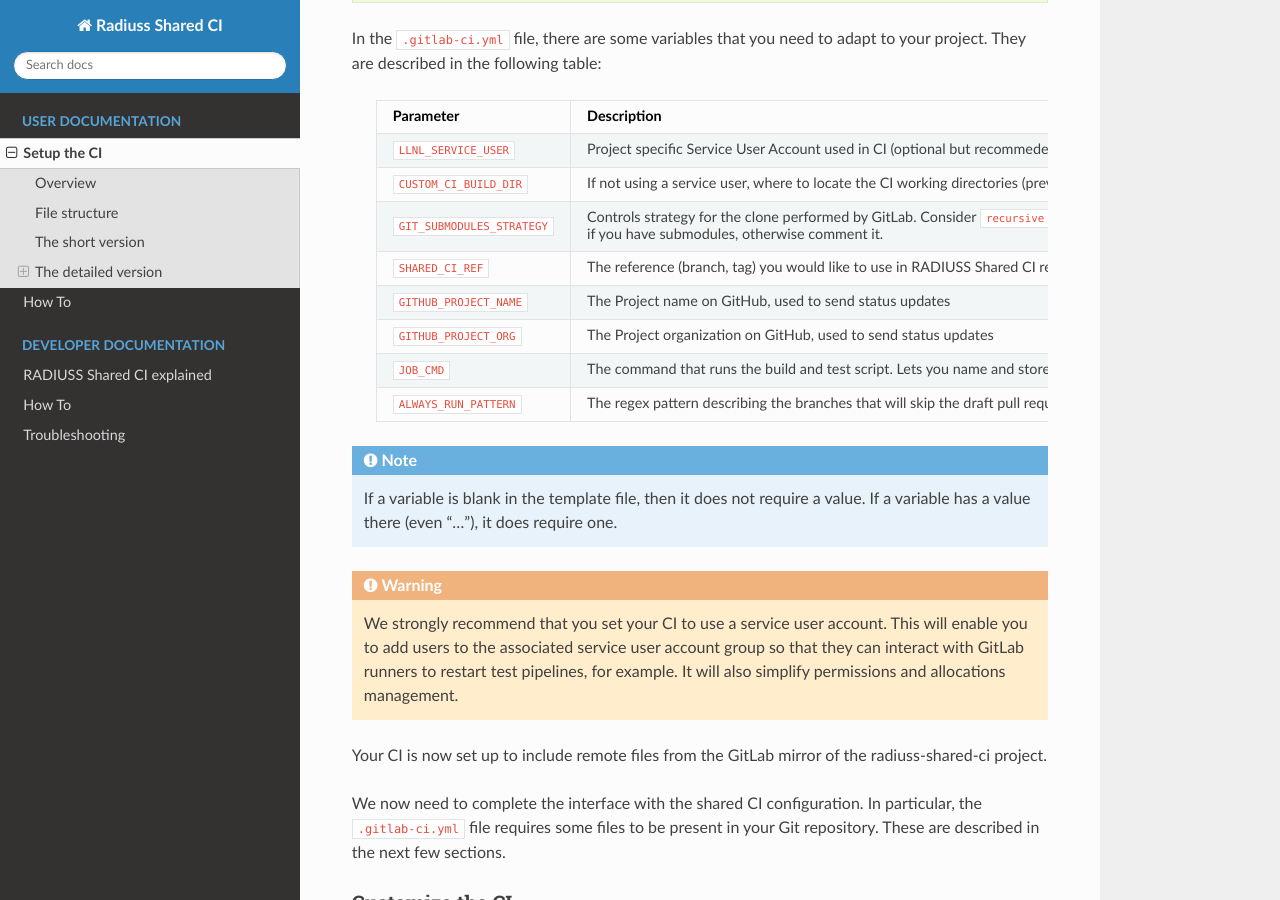
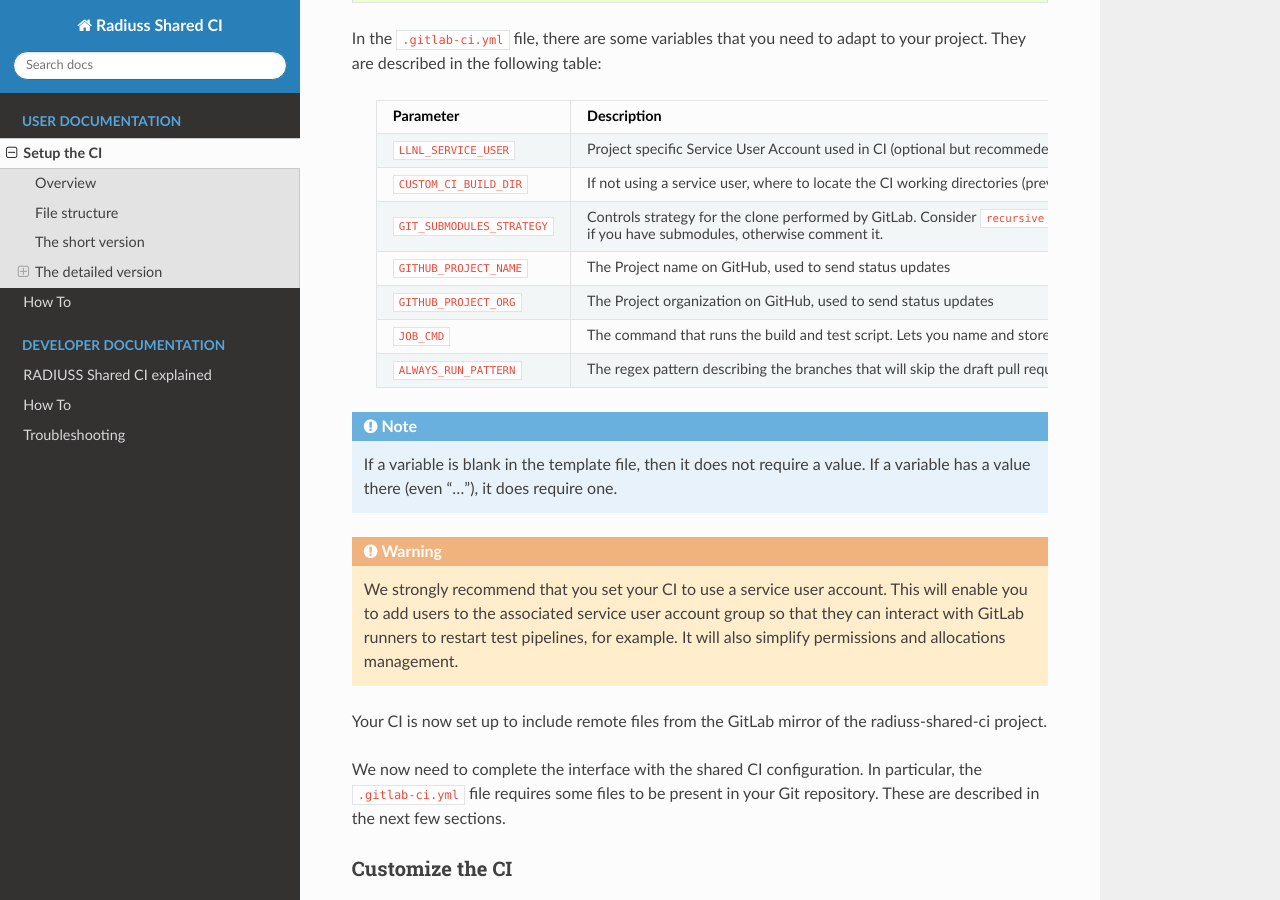
Before and after one commit to LLNL/radiuss-shared-ci, a Sphinx documentation site: the page built from docs/sphinx/user_guide/setup_ci.rst, in a window 1280 px wide and 900 px high, scrolled down 3795 px. Built offline with Sphinx 7.4.7 and the Read the Docs theme 3.1.0, drawn with Linux system fonts in a browser that asks for light colours.

```diff
--- a/docs/sphinx/user_guide/setup_ci.rst
+++ b/docs/sphinx/user_guide/setup_ci.rst
@@ -173,7 +173,6 @@
   ``LLNL_SERVICE_USER``                      Project specific Service User Account used in CI (optional but recommeded)
   ``CUSTOM_CI_BUILD_DIR``                    If not using a service user, where to locate the CI working directories (prevent exceeding your disk quota)
   ``GIT_SUBMODULES_STRATEGY``                Controls strategy for the clone performed by GitLab. Consider ``recursive`` if you have submodules, otherwise comment it.
-  ``SHARED_CI_REF``                          The reference (branch, tag) you would like to use in RADIUSS Shared CI repository
   ``GITHUB_PROJECT_NAME``                    The Project name on GitHub, used to send status updates
   ``GITHUB_PROJECT_ORG``                     The Project organization on GitHub, used to send status updates
   ``JOB_CMD``                                The command that runs the build and test script. Lets you name and store that script however you like.
```
